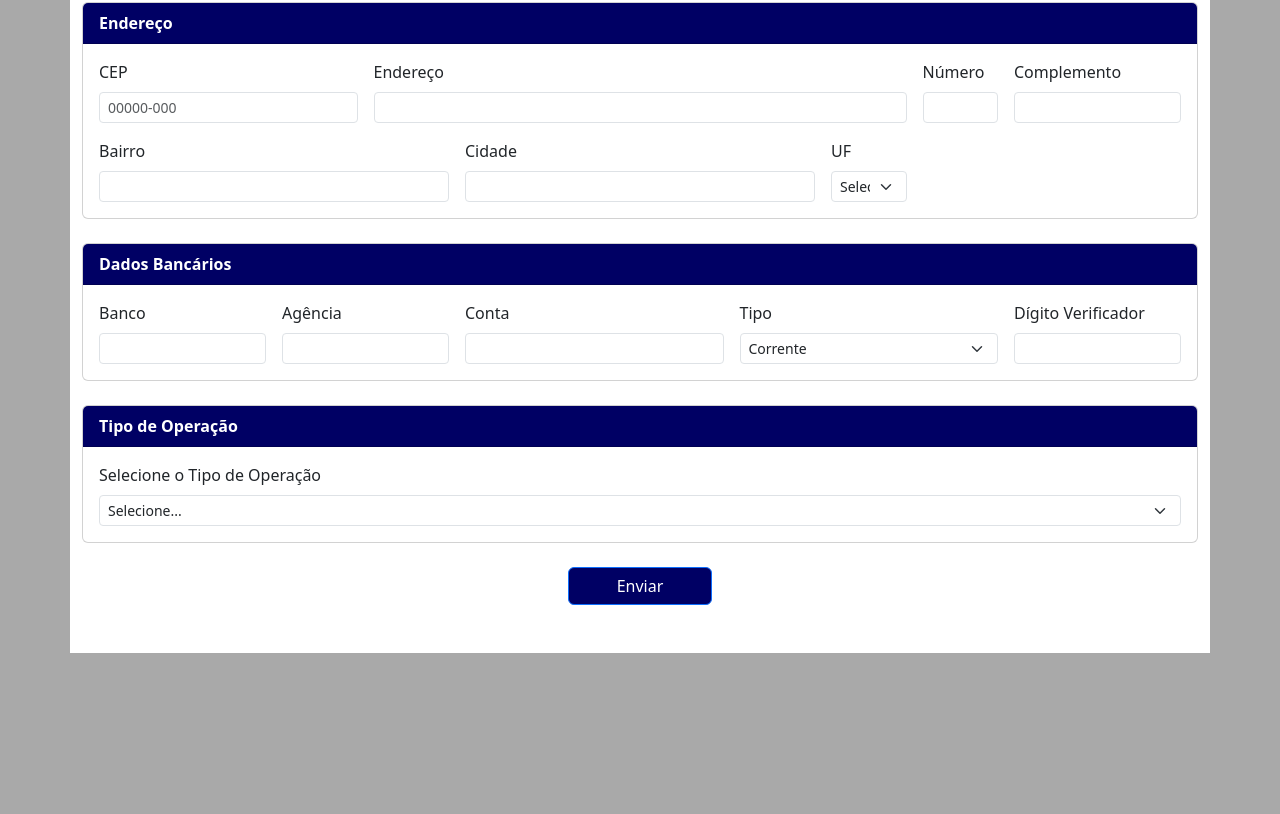
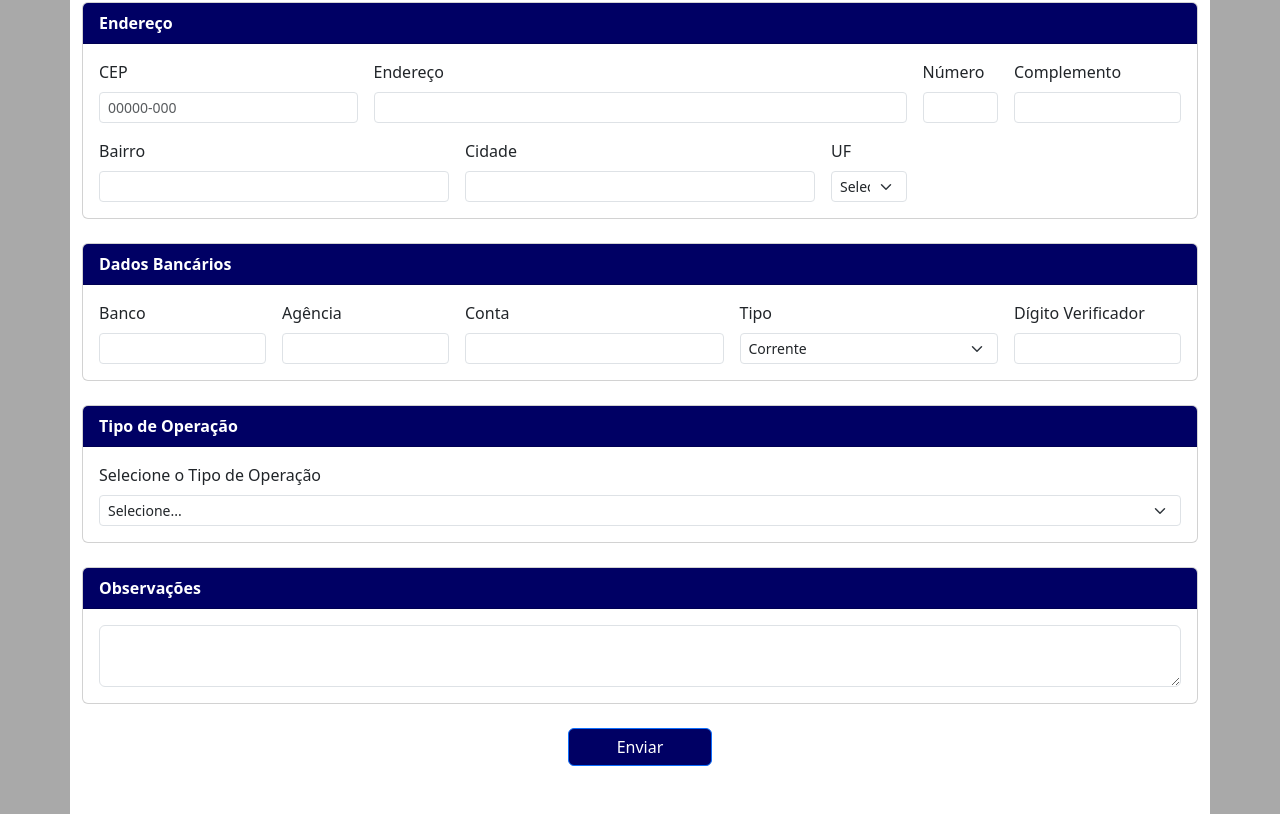
Before and after one commit to jccarlosjr/digitarproposta, a plain HTML site: page index.html in a window 1280 px wide. Shown: the part 750-1564 px from the top of the page. Before the commit the page ends 1403 px from the top, so only its background shows below. Drawn offline with nearby package versions, Linux system fonts and the light colour scheme.

Commit message:
Update index.html

```diff
--- a/index.html
+++ b/index.html
@@ -343,6 +343,21 @@
         </div>
       </div>
 
+      <!-- OBS -->
+      <div class="card mb-4">
+        <div class="card-header bg-primary text-white">
+          <strong>Observações</strong>
+        </div>
+        <div class="card-body">
+          <div class="mb-3">
+            <textarea name="" id="id-observacoes" class="form-control"></textarea>
+          </div>
+
+          <!-- CAMPOS DINÂMICOS -->
+          <div id="camposOperacao" class="row g-3"></div>
+        </div>
+      </div>
+
       <!-- BOTÃO -->
       <div class="text-center">
         <button type="submit" class="btn btn-primary px-5">Enviar</button>
```
